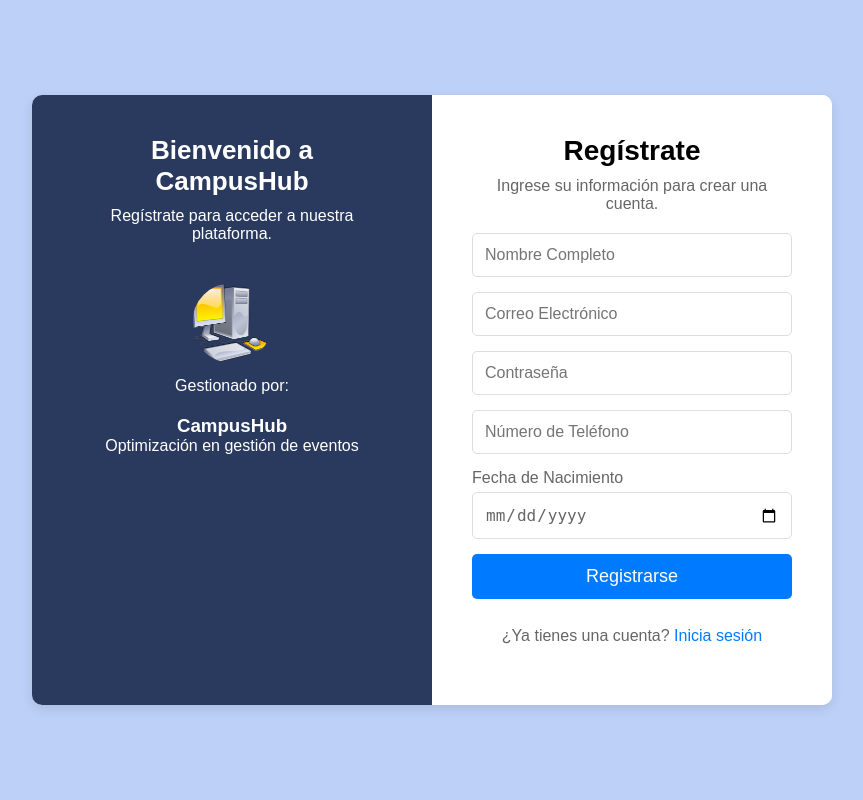
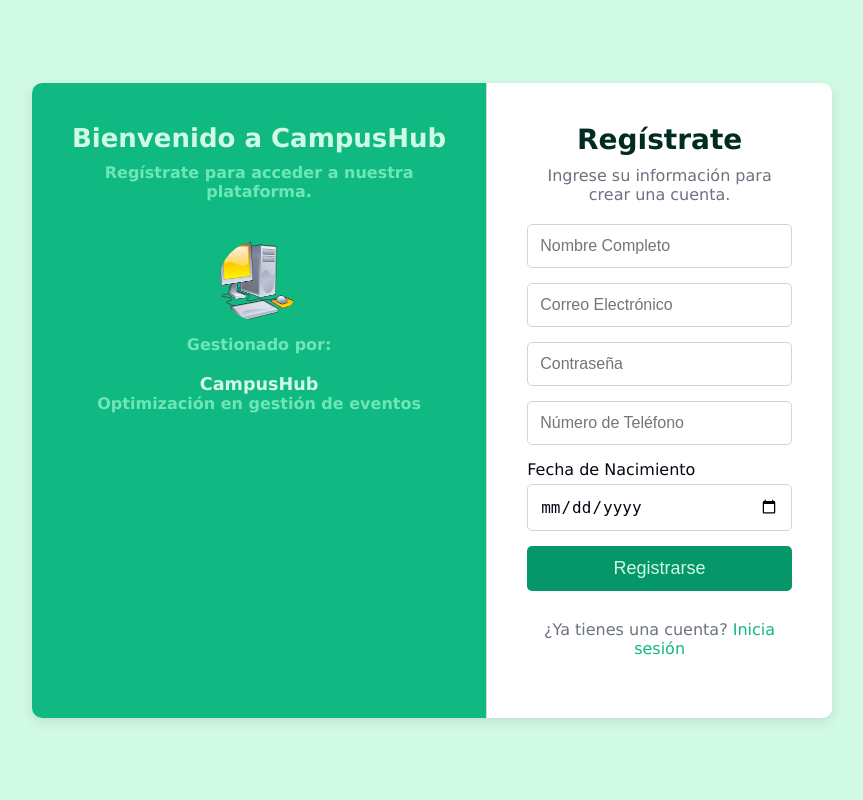
Before and after one commit to Wcno/campusHub, a PHP site: page /app/register.php in a window 1280 px wide. Shown: the whole page, without its empty margins (208-1071 px from the left). Run offline with PHP 8.4, Linux system fonts and the light colour scheme; a stand-in replaces the project's code that opens the database connection.

Commit message:
login y registro para usuarios

```diff
--- a/app/admin/login.php
+++ b/app/admin/login.php
@@ -5,7 +5,8 @@
   <meta charset="UTF-8">
   <meta name="viewport" content="width=device-width, initial-scale=1.0">
   <title>Iniciar Sesión - Administradores</title>
-  <link rel="stylesheet" href="../../css/login.css"> <!-- Ajustar ruta según tu estructura -->
+  <link rel="stylesheet" href="../../css/common.css">
+  <link rel="stylesheet" href="../../css/login.css">
 </head>
 
 <body>
--- a/app/admin/register.php
+++ b/app/admin/register.php
@@ -4,6 +4,8 @@
     <meta charset="UTF-8">
     <meta name="viewport" content="width=device-width, initial-scale=1.0">
     <title>Registro de Administrador - CampusHub</title>
+    <link rel="stylesheet" href="../../css/common.css">
+    <link rel="stylesheet" href="../../css/layout.css">
     <link rel="stylesheet" href="../../css/register.css">
 </head>
 <body>
--- a/app/login.php
+++ b/app/login.php
@@ -5,6 +5,7 @@
   <meta charset="UTF-8">
   <meta name="viewport" content="width=device-width, initial-scale=1.0">
   <title>Iniciar Sesión - CampusHub</title>
+  <link rel="stylesheet" href="../css/common.css">
   <link rel="stylesheet" href="../css/login.css">
 </head>
 
@@ -52,7 +53,7 @@
           $_SESSION['email'] = $user['email'];
 
           // Redirigir a la página principal de usuario
-          header("Location: ../php/user_index.php");
+          header("Location: ../app/home.php");
           exit();
         } else {
           $errorMessage = "Correo o contraseña incorrectos.";
--- a/app/register.php
+++ b/app/register.php
@@ -4,6 +4,7 @@
     <meta charset="UTF-8">
     <meta name="viewport" content="width=device-width, initial-scale=1.0">
     <title>Registro de Usuario - CampusHub</title>
+    <link rel="stylesheet" href="../css/common.css" />
     <link rel="stylesheet" href="../css/register.css">
 </head>
 <body>
@@ -13,7 +14,6 @@
     <div class="event-info">
         <h1>Bienvenido a CampusHub</h1>
         <p>Regístrate para acceder a nuestra plataforma.</p>
-
         <div class="host-info">
             <img src="../uploads/logo-test.png" alt="Logo de CampusHub"> <!-- Asegúrate de tener una imagen de logo -->
             <p>Gestionado por:</p>
@@ -30,35 +30,47 @@
         <?php
         require_once '../includes/dbconnect.php';
 
+        $errors = []; // Arreglo para almacenar errores
+
         if ($_SERVER['REQUEST_METHOD'] == 'POST') {
             $pdo = db_connect();
 
             // Recibir y validar los datos del formulario
             $name = $_POST['name'];
             $email = $_POST['email'];
-            $password = password_hash($_POST['password'], PASSWORD_BCRYPT); // Encriptar la contraseña
+            $password = $_POST['password'];
             $phone_number = $_POST['phone_number'];
             $birth_date = $_POST['birth_date'];
+
+            // Validación de la contraseña
+            if (!preg_match('/^(?=.*[A-Z])(?=.*[!@#$%^&*])(?=.*[a-z]).{8,}$/', $password)) {
+                $errors['password'] = "La contraseña debe tener al menos 8 caracteres, incluir una mayúscula y un carácter especial.";
+            }
 
             // Verificar si el email ya existe
             $stmt = $pdo->prepare("SELECT * FROM users WHERE email = :email");
             $stmt->execute(['email' => $email]);
+            if ($stmt->rowCount() > 0) {
+                $errors['email'] = "El correo electrónico ya está en uso.";
+            }
 
-            if ($stmt->rowCount() > 0) {
-                echo "<p class='message'>El correo electrónico ya está en uso.</p>";
-            } else {
-                // Insertar los datos en la tabla
+            // Si no hay errores, insertar datos en la base de datos
+            if (empty($errors)) {
                 $stmt = $pdo->prepare("INSERT INTO users (name, email, password, phone_number, birth_date) VALUES (:name, :email, :password, :phone_number, :birth_date)");
+                $password_hashed = password_hash($password, PASSWORD_BCRYPT); // Encriptar contraseña
+
                 if ($stmt->execute([
                     'name' => $name,
                     'email' => $email,
-                    'password' => $password,
+                    'password' => $password_hashed,
                     'phone_number' => $phone_number,
                     'birth_date' => $birth_date
                 ])) {
-                    echo "<p class='message' style='color: #5cb85c;'>Usuario creado con éxito. Ahora puedes iniciar sesión.</p>";
+                    // Redirigir al usuario a la página de inicio
+                    header("Location: home.php");
+                    exit();
                 } else {
-                    echo "<p class='message'>Error al crear usuario.</p>";
+                    echo "<p class='message error-message'>Error al crear usuario.</p>";
                 }
             }
         }
@@ -67,7 +79,10 @@
         <form action="register.php" method="post">
             <input type="text" name="name" placeholder="Nombre Completo" required>
             <input type="email" name="email" placeholder="Correo Electrónico" required>
-            <input type="password" name="password" placeholder="Contraseña" required>
+            <input type="password" name="password" id="password" placeholder="Contraseña" required>
+            <?php if (isset($errors['password'])): ?>
+                <p class="error-message"><?= htmlspecialchars($errors['password']) ?></p>
+            <?php endif; ?>
             <input type="tel" name="phone_number" placeholder="Número de Teléfono" required>
             <label for="birth_date" class="form-label">Fecha de Nacimiento</label>
             <input type="date" name="birth_date" id="birth_date" required>
--- a/css/register.css
+++ b/css/register.css
@@ -5,12 +5,13 @@
 }
 
 body, html {
-    font-family: Arial, sans-serif;
+    font-family: "Lucida Sans", "Lucida Sans Regular", "Lucida Grande",
+        "Lucida Sans Unicode", Geneva, Verdana, sans-serif;
     height: 100%;
     display: flex;
     justify-content: center;
     align-items: center;
-    background-color: #bdd0f7;
+    background-color: var(--background);
 }
 
 .container {
@@ -25,8 +26,8 @@
 
 .event-info {
     flex: 1;
-    background-color: #2a3a5e;
-    color: #ffffff;
+    background-color: var(--primary);
+    color: var(--background);
     padding: 40px;
     display: flex;
     flex-direction: column;
@@ -37,11 +38,15 @@
 .event-info h1 {
     font-size: 26px;
     margin-bottom: 10px;
+    color: var(--background);
+    font-weight: bold !important;
 }
 
 .event-info p {
     font-size: 16px;
     margin-bottom: 20px;
+    color: var(--extra-light-primary);
+    font-weight: bold !important;
 }
 
 .host-info {
@@ -59,32 +64,34 @@
 .register-form {
     flex: 1;
     padding: 40px;
-    background-color: #ffffff;
+    background-color: #fff;
     display: flex;
     flex-direction: column;
     align-items: center;
     text-align: center;
+    border-left: 1px solid var(--border);
 }
 
 .register-form h2 {
     font-size: 28px;
     margin-bottom: 10px;
+    color: var(--text-accent);
 }
 
 .register-form p {
     font-size: 16px;
-    color: #666;
+    color: var(--text-muted);
     margin-bottom: 20px;
 }
 
 .register-form label.form-label {
     display: block;
-    margin-bottom: 5px; /* Espaciado entre la etiqueta y el campo */
+    margin-bottom: 5px;
     font-size: 16px;
-    color: #666;
+    color: var(--text-primary);
     text-align: left;
     width: 100%;
-    font-weight: normal; /* Quitar negrita */
+    font-weight: normal !important;
 }
 
 .register-form input[type="text"],
@@ -95,20 +102,21 @@
     width: 100%;
     padding: 12px;
     margin-bottom: 15px;
-    border: 1px solid #ddd;
+    border: 1px solid var(--border);
     border-radius: 5px;
     font-size: 16px;
     box-sizing: border-box;
-    color: #666;
+    color: var(--text-primary);
     background-color: #fff;
-    appearance: none; /* Eliminar el estilo predeterminado del navegador */
+    appearance: none;
+    font-weight: normal !important;
 }
 
 .register-form input[type="submit"] {
     width: 100%;
     padding: 12px;
-    background-color: #007bff;
-    color: white;
+    background-color: var(--dark-primary);
+    color: var(--background);
     border: none;
     border-radius: 5px;
     font-size: 18px;
@@ -117,29 +125,32 @@
 }
 
 .register-form input[type="submit"]:hover {
-    background-color: #0056b3;
+    background-color: var(--primary);
 }
 
 .error-message {
-    color: #d9534f;
+    color: #d9534f !important;
     font-size: 14px;
+    margin-top: -10px;
     margin-bottom: 10px;
+    text-align: left;
+    width: 100%;
 }
 
 .success-message {
-    color: #5cb85c;
+    color: var(--dark-primary);
     font-size: 14px;
     margin-bottom: 10px;
 }
 
 .login-link {
     font-size: 18px;
-    color: #666;
+    color: var(--text-muted);
     margin-top: 10px;
 }
 
 .login-link a {
-    color: #007bff;
+    color: var(--primary);
     text-decoration: none;
 }
 
```
Also changed, not shown: css/login.css (+23 -16 lines).
